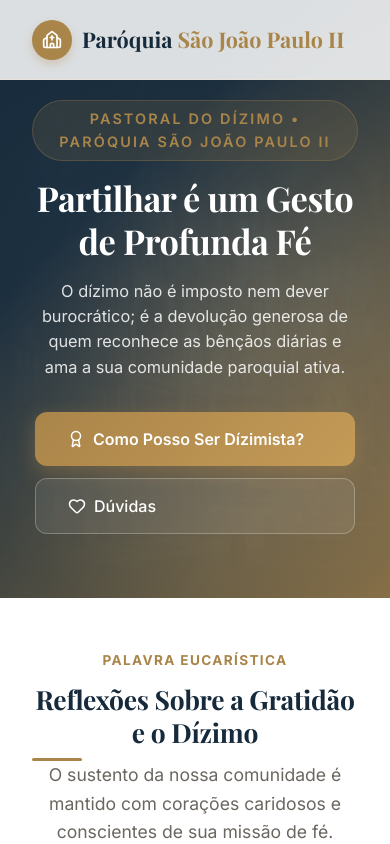
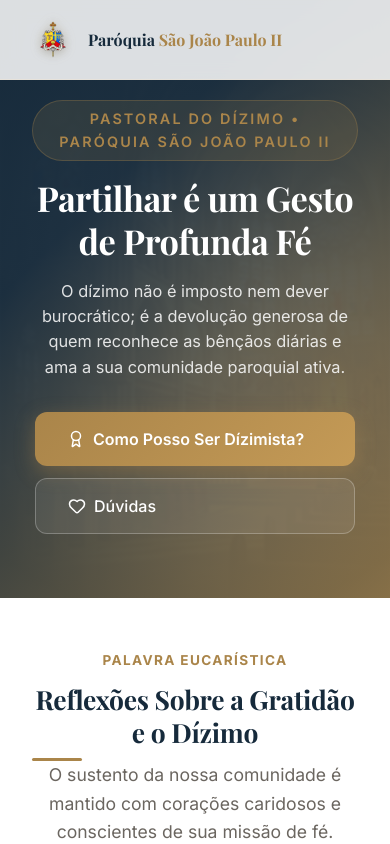
Before and after one commit to henriquepython/web-site-dizimo, a React (Vite) app: page / in a window 390 px wide. Shown: the top 844 px of the page. Built offline with nearby package versions, Linux system fonts and the light colour scheme; a web font is replaced by a local one.

Commit message:
Ajuste finais

```diff
--- a/src/App.tsx
+++ b/src/App.tsx
@@ -1,6 +1,7 @@
 import React, { useState, useEffect } from 'react';
 import parishImage from "./assets/images/sanctuary_church_hero_1782049117535.jpg";
 import communityImage from "./assets/images/parish_community_action_1782049134625.jpg";
+import Brasao from "./assets/images/brasao.png";
 import {
   Church,
   Heart,
@@ -198,11 +199,18 @@ export default function App() {
       {/* Navigation Header */}
       <header className={`navbar ${navbarScrolled ? 'scrolled' : ''}`}>
         <div className="container navbar-container">
-          <a href="#inicio" className="navbar-logo" onClick={() => handleNavLinkClick('inicio')}>
+         <a
+            href="#inicio"
+            className="navbar-logo"
+            onClick={() => handleNavLinkClick("inicio")}
+          >
             <div className="navbar-logo-icon">
-              <Church size={20} />
+              <img src={Brasao} alt="Brasão Paróquia São João Paulo II" />
             </div>
-            <span>Paróquia <span style={{ color: 'var(--color-primary)' }}>São João Paulo II</span></span>
+
+            <span>
+              Paróquia <span style={{ color: "var(--color-primary)" }}>São João Paulo II</span>
+            </span>
           </a>
 
           {/* Mobile Hamburguer Toggle Button */}
@@ -663,9 +671,9 @@ export default function App() {
           <div className="footer-grid">
             <div className="footer-about">
               <div className="footer-logo">
-                <div className="footer-logo-circle">
-                  <Church size={16} />
-                </div>
+              <div className="navbar-logo-icon">
+                <img src={Brasao} alt="Brasão Paróquia São João Paulo II" />
+              </div>
                 <span>Paróquia São João Paulo II</span>
               </div>
               <p style={{ color: 'rgba(255,255,255,0.6)', fontSize: '0.92rem', margin: 0 }}>
@@ -713,10 +721,8 @@ export default function App() {
 
           <div className="footer-bottom">
             <span>© 2026 Paróquia São João Paulo II - Feira de Santana - BA. Todos os direitos reservados. Pastoral da Caridade e Dízimo eclesial voluntário.</span>
-            {/* <div className="social-links">
-              <a href="https://www.instagram.com/paroquiasaojoaopaulo2/" className="social-btn"><Instagram size={16} /></a>
-            </div> */}
           </div>
+          <span className="footerBy-bottom">Por João H. B. Cerqueira</span>
         </div>
       </footer>
     </>
--- a/src/index.css
+++ b/src/index.css
@@ -173,7 +173,7 @@ section {
 .navbar-logo {
   display: flex;
   align-items: center;
-  gap: 10px;
+  gap: 14px;
   font-family: var(--font-serif);
   font-weight: 700;
   font-size: 1.35rem;
@@ -181,16 +181,26 @@ section {
 }
 
 .navbar-logo-icon {
-  width: 40px;
-  height: 40px;
-  background: var(--color-primary);
-  border-radius: 50%;
+  width: 52px;
+  height: 52px;
   display: flex;
   align-items: center;
   justify-content: center;
-  color: white;
-  box-shadow: 0 4px 10px rgba(170, 133, 74, 0.3);
   transition: var(--transition-normal);
+  flex-shrink: 0;
+}
+
+.navbar-logo-icon img {
+  width: 100%;
+  height: 100%;
+  object-fit: contain;
+  filter:
+    drop-shadow(0 2px 4px rgba(0,0,0,.15))
+    drop-shadow(0 0 6px rgba(170,133,74,.20));
+}
+
+.navbar-logo:hover .navbar-logo-icon {
+  transform: scale(1.08);
 }
 
 .navbar-logo:hover .navbar-logo-icon {
@@ -1243,6 +1253,18 @@ footer {
   color: rgba(255, 255, 255, 0.5);
 }
 
+.footerBy-bottom {
+  padding-top: 2rem;
+  display: flex;
+  justify-content: space-between;
+  align-items: center;
+  flex-wrap: wrap;
+  gap: 1rem;
+  font-size: 0.9rem;
+  color: rgba(255, 255, 255, 0.5);
+}
+
+
 .social-links {
   display: flex;
   gap: 1rem;
@@ -1482,6 +1504,15 @@ footer {
   .contribute-container,
   .impact-showcase-grid {
     grid-template-columns: 1fr;
+  }
+
+  .navbar-logo-icon {
+    width: 42px;
+    height: 42px;
+  }
+
+  .navbar-logo {
+    font-size: 1rem;
   }
 
   .hero-content,
```
Also changed, not shown: src/assets/images/brasao.png (added).
